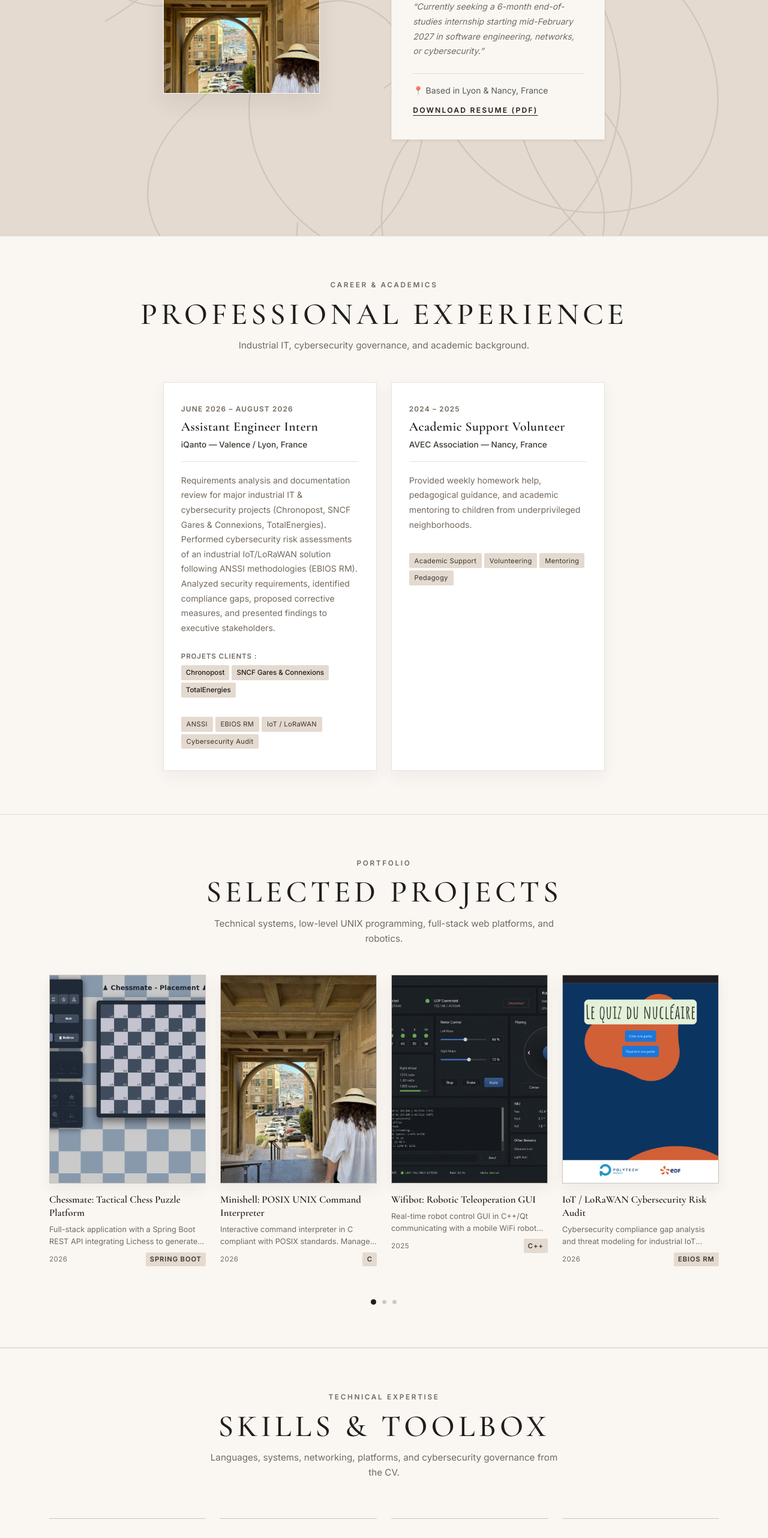
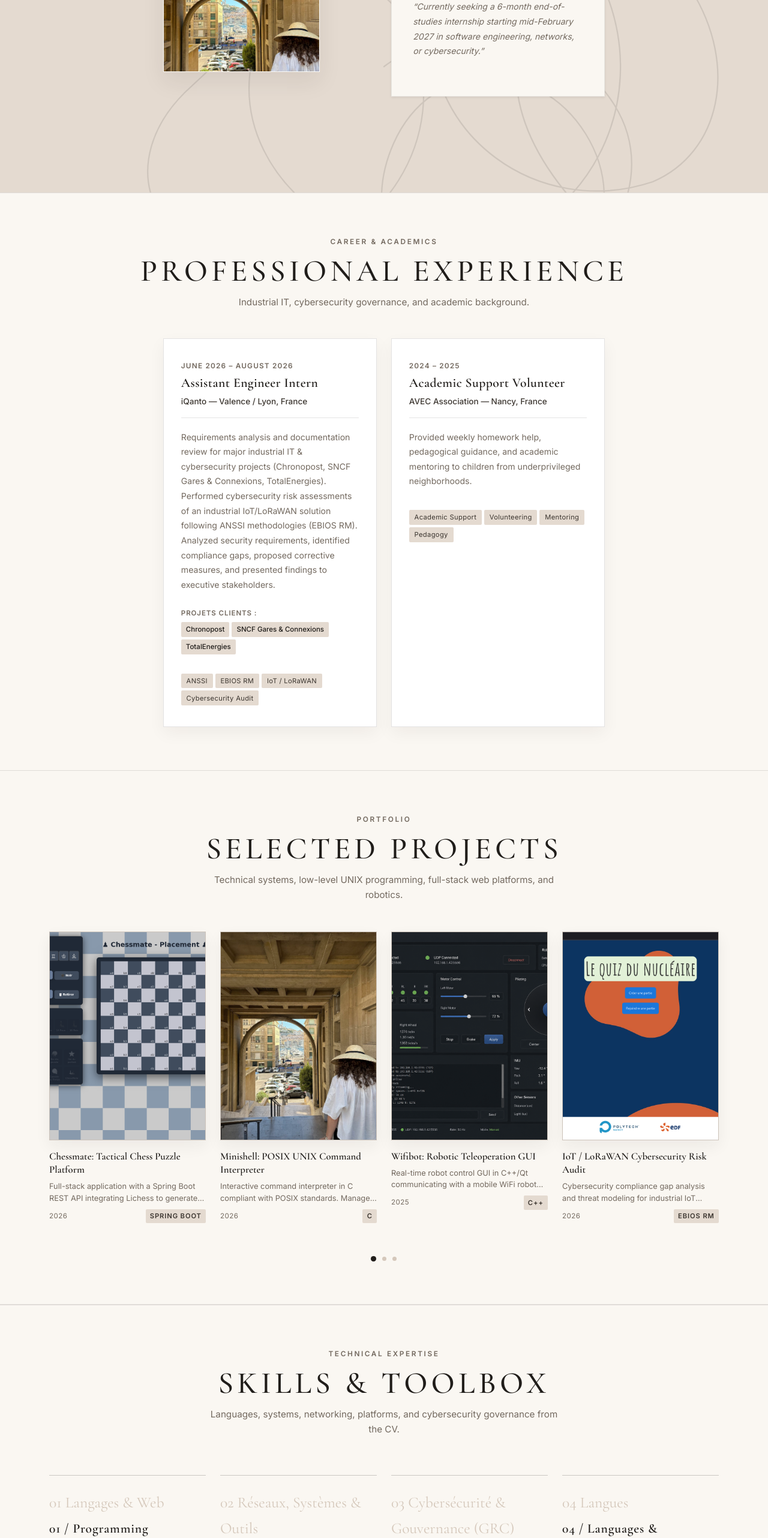
Before and after one commit to juliegbblz/portfolio, a React (Vite) app: page / in a window 1280 px wide. Shown: the part 1420-3984 px from the top of the page at 60% size. Built offline with nearby package versions, Linux system fonts and the light colour scheme; a web font is replaced by a local one.

Commit message:
changed passion

```diff
--- a/src/App.jsx
+++ b/src/App.jsx
@@ -115,11 +115,10 @@ const translations = {
     'hero.cta_cv': 'TÉLÉCHARGER LE CV',
 
     // About
-    'about.heading_line1': 'A',
-    'about.heading_line2': 'PROPOS',
-    'about.heading_line3': 'DE MOI',
-    'about.strategy_title': 'A PROPOS DE MOI',
-    'about.strategy_quote': '«Je suis étudiante en 5ᵉ année d’école d’ingénieur à Polytech Nancy, spécialisée en informatique et réseaux. J’ai réalisé plusieurs projets scolaires que je présente ici, et j’aime aussi concevoir et déployer mes propres systèmes, comme un serveur Plex entièrement containerisé sur mon Raspberry Pi (Linux, Docker, SSD, accès distant via Tailscale). En dehors des études, je fais de la natation en compétition depuis plus de 10 ans. Je m’entraîne six fois par semaine et j’ai participé aux championnats universitaires. Ces expériences ont renforcé ma discipline, ma constance et mon esprit d’équipe. J’aime aussi voyager, en famille comme entre amis.»',
+    'about.heading_line1': 'À PROPOS',
+    'about.heading_line2': 'DE',
+    'about.heading_line3': 'MOI',
+    'about.strategy_quote': 'Je suis étudiante en 5ᵉ année d’école d’ingénieur à Polytech Nancy, spécialisée en informatique et réseaux. J’ai réalisé plusieurs projets scolaires que je présente ici, et j’aime aussi concevoir et déployer mes propres systèmes, comme un serveur Plex entièrement containerisé sur mon Raspberry Pi (Linux, Docker, SSD, accès distant via Tailscale). En dehors des études, je fais de la natation en compétition depuis plus de 10 ans. Je m’entraîne six fois par semaine et j’ai participé aux championnats universitaires. Ces expériences ont renforcé ma discipline, ma constance et mon esprit d’équipe. J’aime aussi voyager, en famille comme entre amis.',
 
 
     // Experience & Education
@@ -160,21 +159,20 @@ const translations = {
     'projects.cyber.desc': 'Analyse des écarts de conformité, modélisation des menaces et recommandations de sécurité pour réseau de capteurs industriels IoT/LoRaWAN selon le référentiel ANSSI et la méthode EBIOS RM.',
 
     // Skills
-    'skills.eyebrow': 'EXPERTISE TECHNIQUE',
+    'skills.eyebrow': 'SKILLS',
     'skills.section_title': 'COMPÉTENCES & OUTILS',
-    'skills.desc': 'Technologies, langages, réseaux et gouvernance cybersécurité issus du CV.',
-    'skills.col1_title': '01 / Langages & Web',
+    'skills.col1_title': '01 / ',
     'skills.col1_desc': 'C, C++, Java, Python, JavaScript, HTML5/CSS3, Thymeleaf, Spring Boot, Qt, LaTeX.',
-    'skills.col2_title': '02 / Réseaux, Systèmes & Outils',
+    'skills.col2_title': '02 / ',
     'skills.col2_desc': 'UNIX/Linux, TCP/UDP, IoT / LoRaWAN, Wireshark, Cisco Packet Tracer, Docker, Git, MySQL, MS Azure.',
-    'skills.col3_title': '03 / Cybersécurité & Gouvernance (GRC)',
+    'skills.col3_title': '03 / ',
     'skills.col3_desc': 'Analyse de risques (EBIOS RM), conformité ANSSI, audit des exigences de sécurité, reporting technique.',
-    'skills.col4_title': '04 / Langues',
+    'skills.col4_title': '04 / ',
     'skills.col4_desc': 'Français (Langue maternelle), Anglais (Niveau C1 — certifié TOEIC), Espagnol (Niveau B1).',
 
     // Extracurricular / Passion
     'passion.section_title': 'DISCIPLINE & SPORT',
-    'passion.quote': '« Pratique régulière de la natation en compétition depuis 14 ans. Six entraînements par semaine ont façonné ma rigueur, ma résilience et ma capacité à performer sous pression. Ma participation aux Championnats de France Universitaires a renforcé mon esprit d’équipe et ma recherche permanente de précision technique. »',
+    'passion.quote': 'Je pratique régulièrement de la natation en compétition depuis 14 ans. Ces six (ou plus) entraînements par semaine ont façonné ma rigueur, ma résilience et ma capacité à performer sous pression. Ma participation aux Championnats de France Universitaires a renforcé mon esprit d’équipe et ma recherche permanente de précision technique. ',
     'passion.author': 'Julie Zilberberg',
     'passion.author_role': 'Nageuse en compétition depuis 14 ans & Participante aux Championnats de France Universitaires',
 
--- a/src/components/About.jsx
+++ b/src/components/About.jsx
@@ -77,16 +77,6 @@ export default function About() {
               <p className="strategy-card-quote">
                 {t('about.strategy_quote')}
               </p>
-              <div className="strategy-card-cta d-flex flex-column gap-2">
-                <span className="small text-muted mb-1">📍 {t('about.location')}</span>
-                <a
-                  href="/Resume_Zilberberg_Julie.pdf"
-                  download
-                  className="strategy-link"
-                >
-                  {t('about.strategy_cta')}
-                </a>
-              </div>
             </div>
           </div>
         </div>
--- a/src/components/Passion.jsx
+++ b/src/components/Passion.jsx
@@ -10,16 +10,13 @@ export default function Passion() {
       img: '/natation1.jpg',
       alt: 'Julie Zilberberg at swimming competition block',
       quoteEn: '“Regular competitive swimming practice for 14 years. Training six times a week has honed my resilience, consistency, and focus under intense pressure. Competing in the French University Championships strengthened my teamwork, synchronicity, and pursuit of technical excellence.”',
-      quoteFr: '« Pratique régulière de la natation en compétition depuis 14 ans. Six entraînements par semaine ont façonné ma rigueur, ma résilience et ma capacité à performer sous pression. Ma participation aux Championnats de France Universitaires a renforcé mon esprit d’équipe et ma recherche de précision technique. »',
-      author: 'Julie Zilberberg',
-      roleEn: '14 Years Competitive Swimmer & French University Championships Competitor',
-      roleFr: 'Nageuse en compétition depuis 14 ans & Participante aux Championnats de France Universitaires'
+      quoteFr: 'Pratique régulière de la natation en compétition depuis 14 ans. Six entraînements par semaine ont façonné ma rigueur, ma résilience et ma capacité à performer sous pression. Ma participation aux Championnats de France Universitaires a renforcé mon esprit d’équipe et ma recherche de précision technique. ',
     },
     {
       img: '/natation2.jpg',
       alt: 'University championship team trophy',
-      quoteEn: '“Standing on the university championship podium with my team taught me that great software engineering, like championship relays, relies on absolute trust, synchronicity, and relentless daily preparation.”',
-      quoteFr: '« Monter sur le podium des championnats universitaires avec mon équipe m’a appris que les grands projets logiciels, tout comme les relais en compétition, reposent sur la confiance absolue, la synchronisation et la préparation quotidienne. »',
+      quoteEn: 'Standing on the university championship podium with my team taught me that great software engineering, like championship relays, relies on absolute trust, synchronicity, and relentless daily preparation.',
+      quoteFr: 'Monter sur le podium des championnats universitaires avec mon équipe m’a appris que les grands projets logiciels, tout comme les relais en compétition, reposent sur la confiance absolue, la synchronisation et la préparation quotidienne.',
       author: 'Championnats de France Universitaires',
       roleEn: 'National University Podium & Team Spirit',
       roleFr: 'Podium national universitaire & Esprit d’équipe'
@@ -27,8 +24,8 @@ export default function Passion() {
     {
       img: '/natation3.jpg',
       alt: 'Julie Zilberberg swimming butterfly',
-      quoteEn: '“Beyond athletics, I also practice recreational sewing: a craft demanding geometry, patience, and meticulous attention to seams—qualities that directly mirror building clean, maintainable software architectures.”',
-      quoteFr: '« En dehors des bassins, je pratique la couture de loisir : un artisanat exigeant géométrie, patience et précision des finitions—des qualités qui résonnent directement avec la conception de code propre et durable. »',
+      quoteEn: 'Beyond athletics, I also practice recreational sewing: a craft demanding geometry, patience, and meticulous attention to seams—qualities that directly mirror building clean, maintainable software architectures.',
+      quoteFr: 'En dehors des bassins, je pratique la couture de loisir : un artisanat exigeant géométrie, patience et précision des finitions—des qualités qui résonnent directement avec la conception de code propre et durable. ',
       author: 'Couture & Rigueur du Détail',
       roleEn: 'Precision, Geometry & Attention to Detail',
       roleFr: 'Précision, Géométrie & Sens du détail'
--- a/src/components/Skills.jsx
+++ b/src/components/Skills.jsx
@@ -6,25 +6,25 @@ export default function Skills() {
 
   const skillCategories = [
     {
-      number: '01',
+      number: '01 Langages & Web',
       titleKey: 'skills.col1_title',
       descKey: 'skills.col1_desc',
       skills: ['C', 'C++', 'Java', 'Python', 'JavaScript', 'Spring Boot', 'Thymeleaf', 'Qt', 'LaTeX']
     },
     {
-      number: '02',
+      number: '02 Réseaux, Systèmes & Outils',
       titleKey: 'skills.col2_title',
       descKey: 'skills.col2_desc',
       skills: ['UNIX / Linux', 'TCP / UDP', 'IoT / LoRaWAN', 'Wireshark', 'Packet Tracer', 'Docker', 'Git', 'MySQL', 'MS Azure']
     },
     {
-      number: '03',
+      number: '03 Cybersécurité & Gouvernance (GRC)',
       titleKey: 'skills.col3_title',
       descKey: 'skills.col3_desc',
       skills: ['EBIOS RM', 'ANSSI Guidelines', 'Risk Assessment', 'Industrial IT', 'Security Gap Analysis', 'Compliance']
     },
     {
-      number: '04',
+      number: '04 Langues',
       titleKey: 'skills.col4_title',
       descKey: 'skills.col4_desc',
       skills: ['Français (Natif)', 'Anglais (C1 - TOEIC)', 'Espagnol (B1)', 'Rigueur & Méthode', 'Esprit d’équipe']
```
